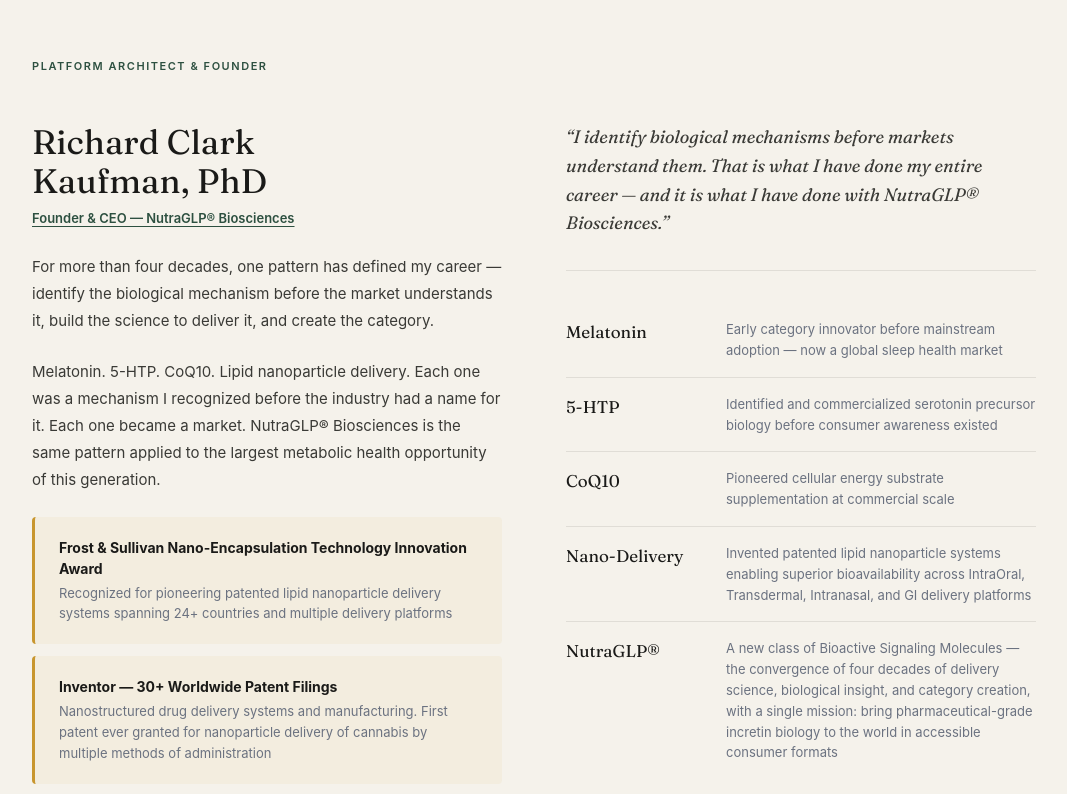
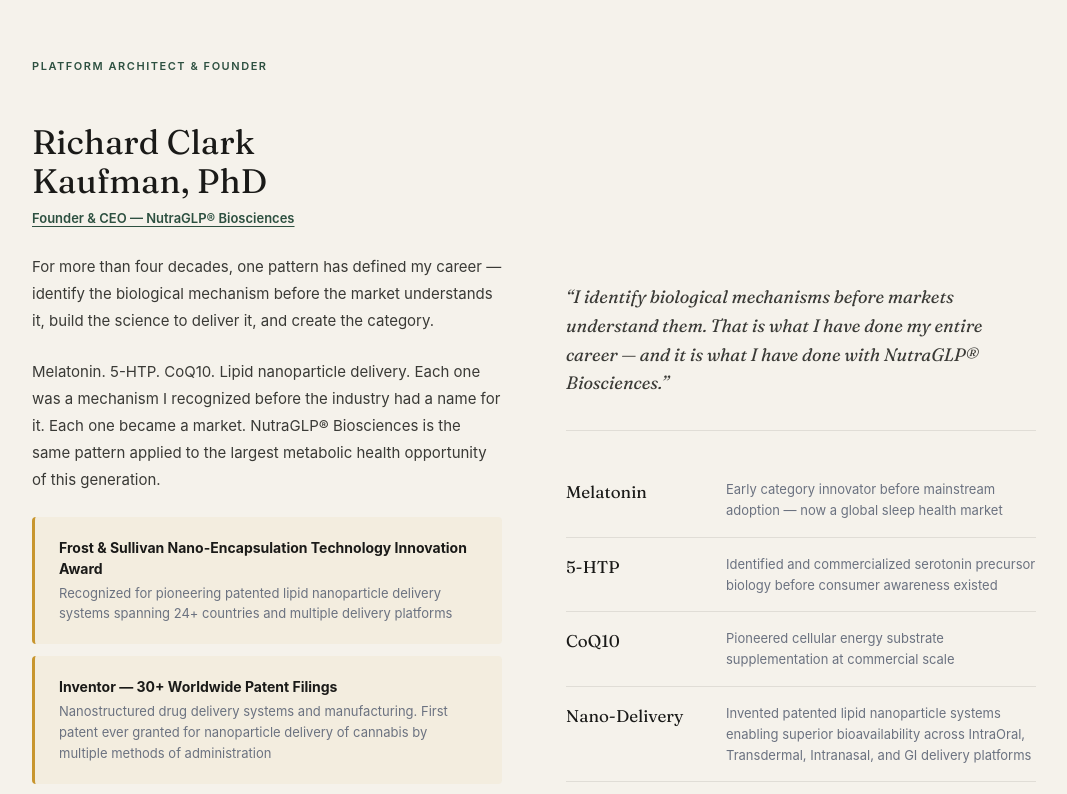
Before and after one commit to chrismccannco/github.com-chrismccannco-nutraglp, a Next.js app: page / in a window 1280 px wide. Shown: the part 7280-8074 px from the top of the page, without its empty margins (106-1173 px from the left). Built offline with nearby package versions, Linux system fonts and the light colour scheme; no server answers; the database is empty.

Commit message:
Balance leadership section: push right column down 160px

```diff
--- a/app/investors/page.tsx
+++ b/app/investors/page.tsx
@@ -483,6 +483,7 @@
 .inv-credential h4 { font-size: 14px; font-weight: 700; color: var(--ink); margin-bottom: 4px; }
 .inv-credential p { font-size: 13px; color: var(--mist); line-height: 1.6; margin: 0; }
 
+.inv-leader-right { padding-top: 160px; }
 .inv-leader-quote {
   font-family: 'Fraunces', Georgia, serif;
   font-size: 18px; font-weight: 400; font-style: italic;
@@ -582,6 +583,7 @@
   .inv-mkt-stat-row { grid-template-columns: 1fr; gap: 12px; }
   .inv-brief-row { flex-direction: column; align-items: flex-start; }
   .inv-leader-grid { grid-template-columns: 1fr; gap: 48px; }
+  .inv-leader-right { padding-top: 0; }
   .inv-track-row { grid-template-columns: 1fr; gap: 4px; }
   .inv-disclaimer { padding: 28px 24px; }
 }
@@ -872,7 +874,7 @@
                 <p>Developed across Science-Based Health, General Research Labs, Life Enhancement, First Fitness International, and Vitamin Research Products</p>
               </div>
             </div>
-            <div>
+            <div className="inv-leader-right">
               <div className="inv-leader-quote">&ldquo;I identify biological mechanisms before markets understand them. That is what I have done my entire career &mdash; and it is what I have done with NutraGLP&reg; Biosciences.&rdquo;</div>
               <div className="inv-track-row">
                 <div className="inv-track-name">Melatonin</div>
```
